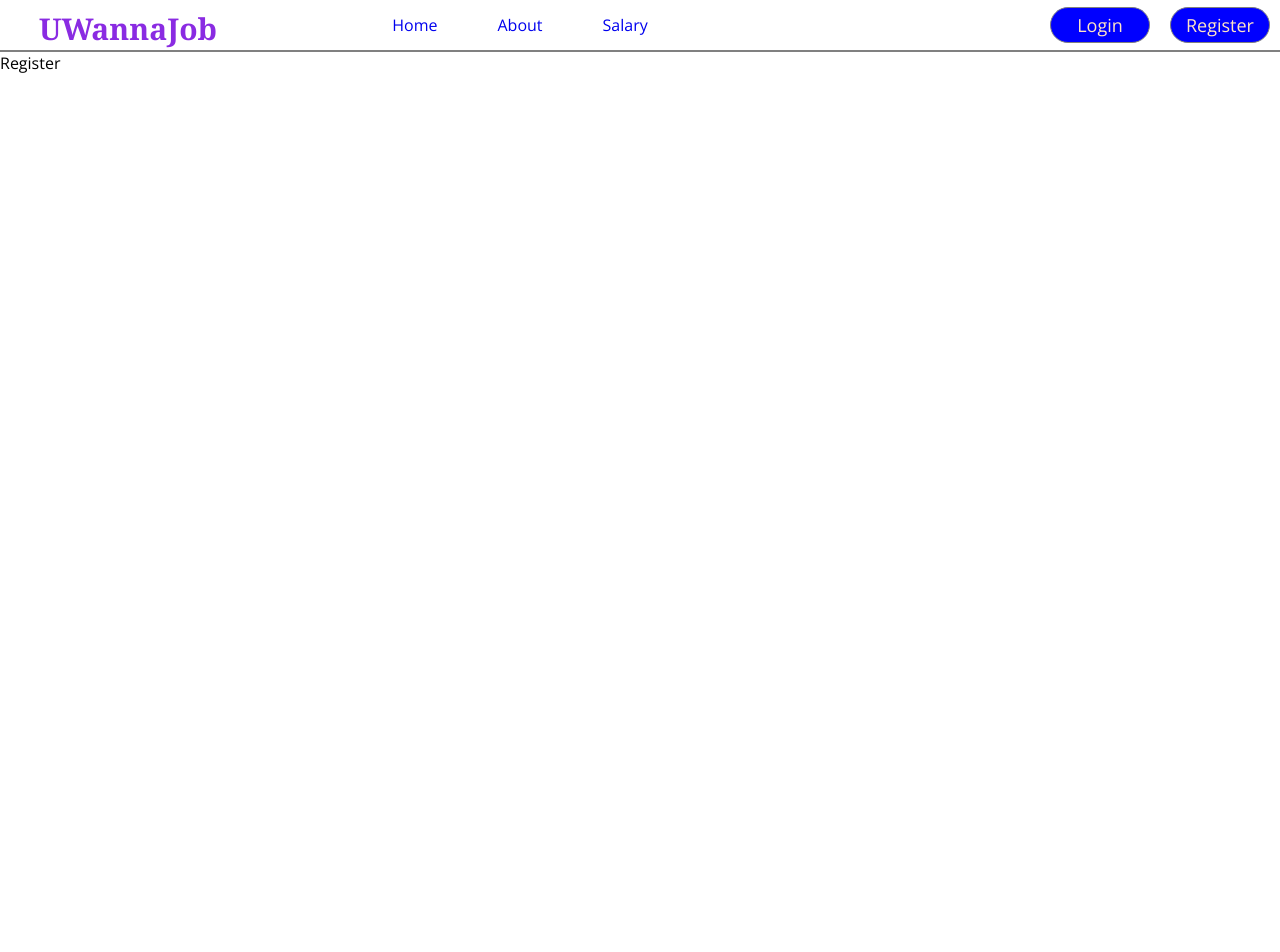
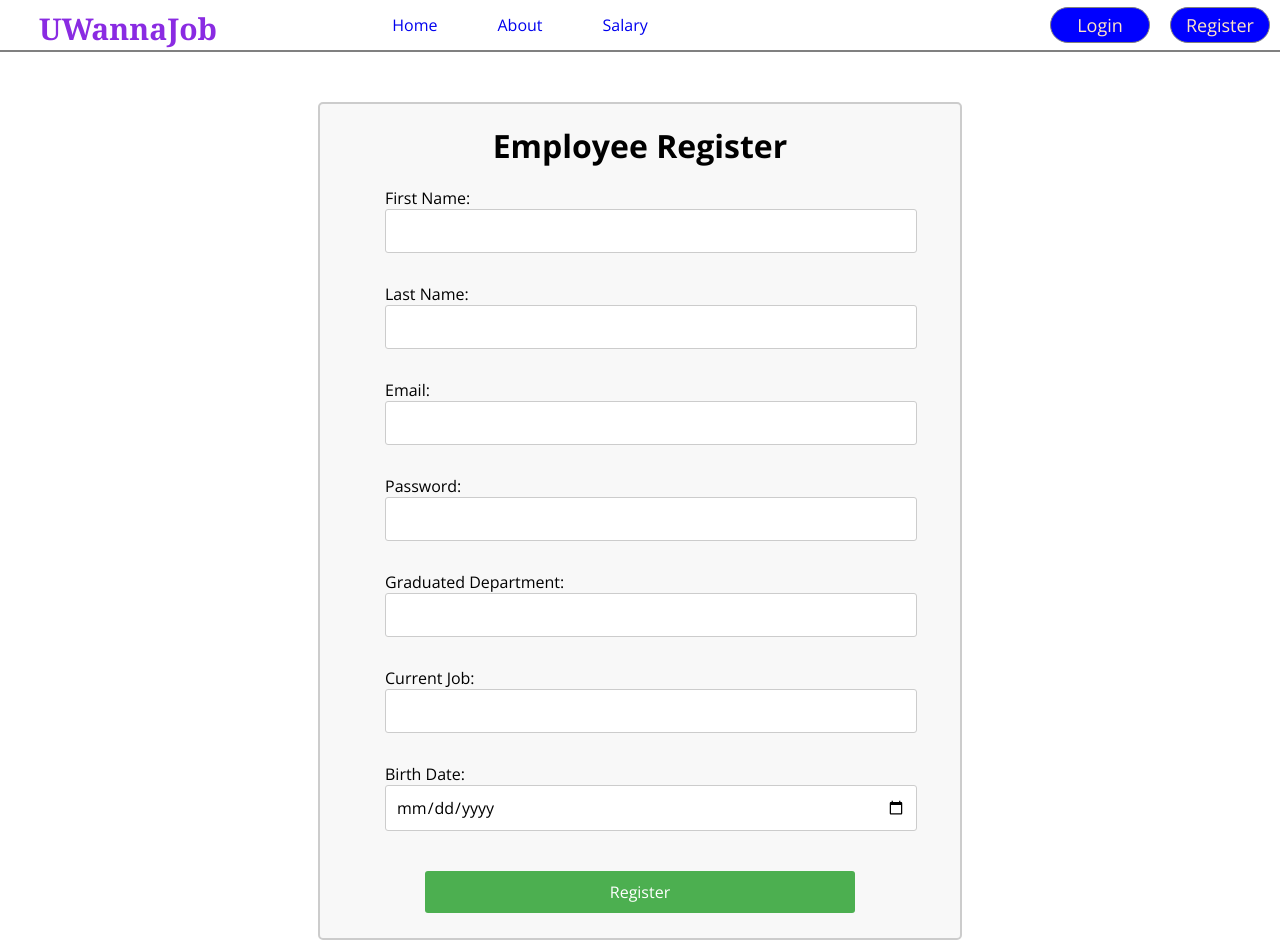
Before and after one commit to oguzcoll/JobBoardSite, a React (Create React App) app in the folder client/: page /employeeRegister in a window 1280 px wide. Shown: the top 952 px of the page. Before the commit the page ends 800 px from the top, so only its background shows below. Built offline with nearby package versions, Linux system fonts and the light colour scheme.

Commit message:
EmployeeRegisterPage

```diff
--- a/client/src/pages/employeeRegister/EmployeeRegister.jsx
+++ b/client/src/pages/employeeRegister/EmployeeRegister.jsx
@@ -1,8 +1,90 @@
-import React from "react";
+import React, { useState } from "react";
 import "./employeeRegister.css";
 
 function EmployeeRegister() {
-  return <div>Register</div>;
+  const [firstName, setFirstName] = useState("");
+  const [lastName, setLastName] = useState("");
+  const [email, setEmail] = useState("");
+  const [password, setPassword] = useState("");
+  const [graduatedDepartment, setGraduatedDepartment] = useState("");
+  const [currentJob, setCurrentJob] = useState("");
+  const [birthDate, setBirthDate] = useState("");
+
+  const handleFirstNameChange = (event) => {
+    setFirstName(event.target.value);
+  };
+
+  const handleLastNameChange = (event) => {
+    setLastName(event.target.value);
+  };
+
+  const handleEmailChange = (event) => {
+    setEmail(event.target.value);
+  };
+
+  const handlePasswordChange = (event) => {
+    setPassword(event.target.value);
+  };
+
+  const handleGraduatedDepartmentChange = (event) => {
+    setGraduatedDepartment(event.target.value);
+  };
+
+  const handleCurrentJobChange = (event) => {
+    setCurrentJob(event.target.value);
+  };
+
+  const handleBirthDateChange = (event) => {
+    setBirthDate(event.target.value);
+  };
+
+  const handleSubmit = (event) => {
+    event.preventDefault();
+    console.log(`First Name: ${firstName}`);
+    console.log(`Last Name: ${lastName}`);
+    console.log(`Email: ${email}`);
+    console.log(`Password: ${password}`);
+    console.log(`Graduated Department: ${graduatedDepartment}`);
+    console.log(`Current Job: ${currentJob}`);
+    console.log(`Birth Date: ${birthDate}`);
+  };
+
+  return (
+    <div className="employee-register-container">
+      <h1>Employee Register</h1>
+      <form onSubmit={handleSubmit}>
+        <label>
+          First Name:
+          <input type="text" value={firstName} onChange={handleFirstNameChange} />
+        </label>
+        <label>
+          Last Name:
+          <input type="text" value={lastName} onChange={handleLastNameChange} />
+        </label>
+        <label>
+          Email:
+          <input type="email" value={email} onChange={handleEmailChange} />
+        </label>
+        <label>
+          Password:
+          <input type="password" value={password} onChange={handlePasswordChange} />
+        </label>
+        <label>
+          Graduated Department:
+          <input type="text" value={graduatedDepartment} onChange={handleGraduatedDepartmentChange} />
+        </label>
+        <label>
+          Current Job:
+          <input type="text" value={currentJob} onChange={handleCurrentJobChange} />
+        </label>
+        <label>
+          Birth Date:
+          <input type="date" value={birthDate} onChange={handleBirthDateChange} />
+        </label>
+        <button type="submit">Register</button>
+      </form>
+    </div>
+  );
 }
 
 export default EmployeeRegister;
--- a/client/src/pages/employeeRegister/employeeRegister.css
+++ b/client/src/pages/employeeRegister/employeeRegister.css
@@ -0,0 +1,56 @@
+.employee-register-container {
+    display: flex;
+    flex-direction: column;
+    align-items: center;
+    margin: 50px auto ;
+    width: 80%;
+    max-width: 600px;
+    padding: 20px;
+    border: 2px solid #ccc;
+    border-radius: 5px;
+    background-color: #f8f8f8;
+
+
+  }
+
+  h1 {
+    font-size: 2rem;
+    margin-bottom: 20px;
+  }
+
+  form {
+
+    display: flex;
+    flex-direction: column;
+    width: 85%;
+  }
+
+  label {
+    margin-bottom: 10px;
+  }
+
+  input {
+    padding: 10px;
+    border: 1px solid #ccc;
+    border-radius: 3px;
+    font-size: 1rem;
+    width: 100%;
+    margin-bottom: 20px;
+  }
+
+  button[type="submit"] {
+    margin: 10px 40px 5px 40px;
+    background-color: #4caf50;
+    color: #fff;
+    border: none;
+    border-radius: 3px;
+    padding: 10px;
+    font-size: 1rem;
+    cursor: pointer;
+    transition: all 0.2s ease-in-out;
+
+  }
+
+  button[type="submit"]:hover {
+    background-color: #3e8e41;
+  }
```
Also changed, not shown: client/src/pages/employeeLogin/EmployeeLogin.jsx (line endings or trailing spaces).
